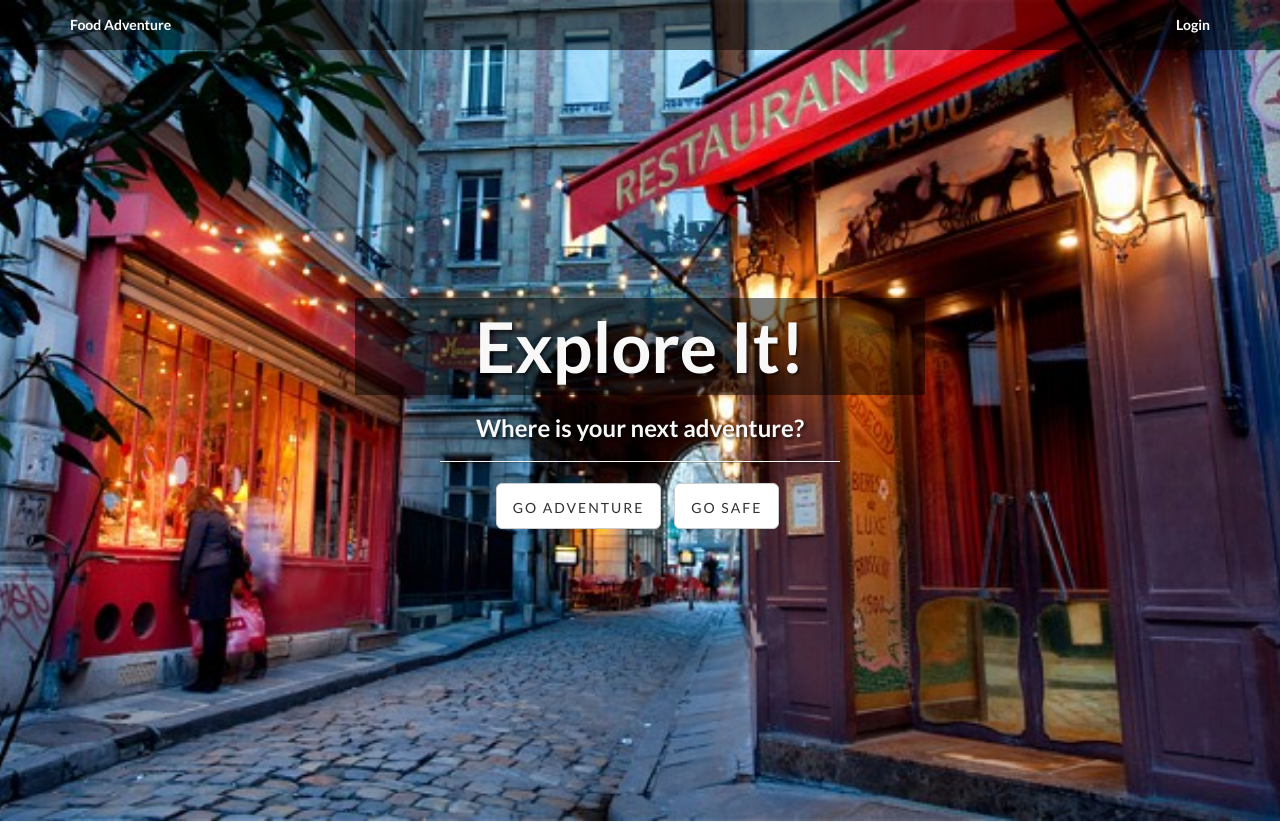
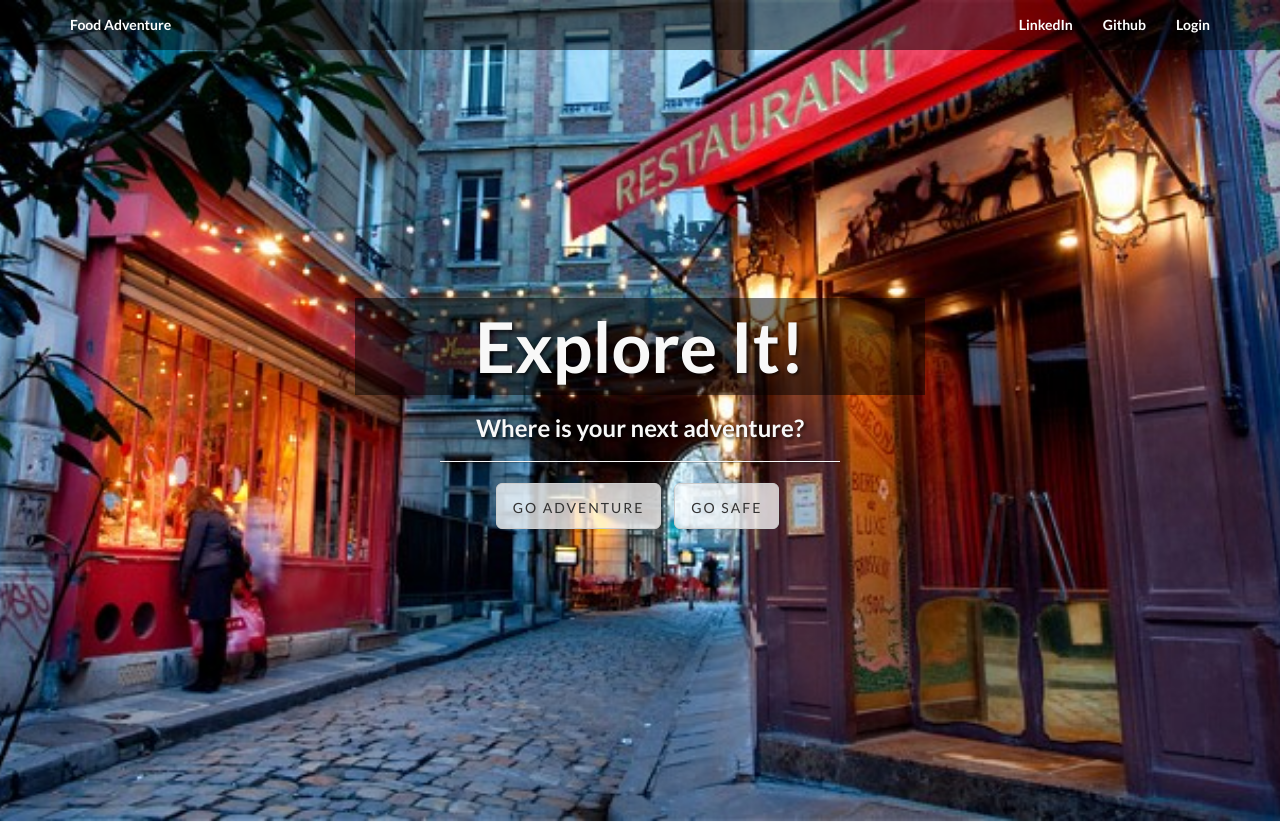
Before and after one commit to tinyjumbo/FoodChasing_Web, a Flask app: page / in a window 1280 px wide. Shown: the top 822 px of the page. Run offline with Flask 2, Linux system fonts and the light colour scheme; some libraries are stand-ins or nearby versions.

Commit message:
add linkedin javascript

```diff
--- a/FlaskApp/web_app/static/css/landing-page.css
+++ b/FlaskApp/web_app/static/css/landing-page.css
@@ -42,13 +42,47 @@ h6 {
 #websitename{
 
     color:white;
-    border-color:white;
+    border-color:#fff;
+
 }
 
+#linkedin{
+    color:white;
+}
+#github{
+    color:white;
+}
 #login{
 
     color:white;
 }
+
+#linkedin{
+
+
+    overflow:visible;
+    position:relative;
+}
+
+#linkedinspan{
+
+    margin-right:170px;
+    float:right;
+
+   width:200px;
+    padding:10px;
+    background: rgba(0, 0, 0, 0.5);
+
+
+
+}
+
+#linkedinspan > a{
+
+    color:white;
+    font-size: 15px;
+}
+
 .intro-header {
     padding-top: 50px; /* If you're making other pages, make sure there is 50px of padding to make sure the navbar doesn't overlap content! */
     padding-bottom: 50px;
@@ -128,6 +162,8 @@ h6 {
 
 
 
+
+
 #go-safe{
 
     display: inline-block;
@@ -137,6 +173,7 @@ h6 {
 #go-safe{
 
     width:100%;
+    background-color:rgba(255, 255, 255, 0.75);
 }
 
 .content-section-a {
@@ -182,10 +219,13 @@ h6 {
     margin-top: 0;
 }
 
+#go-adventure{
 
+    background-color:rgba(255, 255, 255, 0.75);
+}
 #adventure{
     display:block;
-    background-color:#fff;
+    background-color:rgba(255, 255, 255, 0.75);
     color:#333;
     width:100%;
     border-color:#ccc;
@@ -194,6 +234,11 @@ h6 {
     line-height:1.333333;
     border-radius:6px;
 
+
+}
+
+#back{
+    background-color:rgba(255, 255, 255, 0.75);
 
 }
 @media(max-width:1199px) {
--- a/FlaskApp/web_app/templates/index.html
+++ b/FlaskApp/web_app/templates/index.html
@@ -28,6 +28,11 @@
         <script src="https://oss.maxcdn.com/libs/respond.js/1.4.2/respond.min.js"></script>
     <![endif]-->
     <script src="https://code.jquery.com/jquery-2.1.0.min.js" integrity="sha256-8oQ1OnzE2X9v4gpRVRMb1DWHoPHJilbur1LP9ykQ9H0=" crossorigin="anonymous"></script>
+    <script type="text/javascript" src="../static/js/bootstrap.js"> </script>
+    <script src="http://code.jquery.com/jquery-1.9.1.js"></script>
+    <script   src="https://code.jquery.com/jquery-1.9.1.min.js"   integrity="sha256-wS9gmOZBqsqWxgIVgA8Y9WcQOa7PgSIX+rPA0VL2rbQ="   crossorigin="anonymous"></script>
+      <script   src="https://code.jquery.com/ui/1.10.0/jquery-ui.min.js"   integrity="sha256-hTpbeVXhgCmfO7nGcWp9d1kImKbzY6gN0Vo5u5wLuss="   crossorigin="anonymous"></script>
+
 
 
        <script type="text/javascript">
@@ -50,7 +55,51 @@
                  $("#go-safe").show();
 
              });
+             $(document).tooltip({
+                content: function () {
+                   return $('#hi').prop('title');
+        },
+        show: null,
+        close: function (event, ui) {
+            ui.tooltip.hover(
+
+            function () {
+                $(this).stop(true).fadeTo(400, 1);
+            },
+
+            function () {
+                $(this).fadeOut("400", function () {
+                    $(this).remove();
+                })
+            });
+        }
+    });
+
          });
+
+           $(function () {
+    $(document).tooltip({
+        content: function () {
+            return $("#linkedin").prop('title');
+        },
+        show: null,
+        close: function (event, ui) {
+            ui.tooltip.hover(
+
+            function () {
+                $(this).stop(true).fadeTo(400, 1);
+            },
+
+            function () {
+                $(this).fadeOut("400", function () {
+                    $(this).remove();
+                })
+            });
+        }
+    });
+});
+
+
       </script>
 
 
@@ -79,8 +128,17 @@
             <div class="collapse navbar-collapse" id="bs-example-navbar-collapse-1">
                 <ul class="nav navbar-nav navbar-right">
                     <li>
+                        <a href="#" id="linkedin" title="<span id='linkedinspan'><a href='https://www.linkedin.com/in/keran-chen-0484196a'>Keran Chen</a><br/><br/><a href='https://www.linkedin.com/in/zhihui-zach-qiu-295a088a'>Zach Qiu</a></span>">LinkedIn</a>
+
+                    </li>
+
+                    <li>
+                       <a href="https://github.com/tinyjumbo/FoodChasing_Web" id="github">Github</a>
+                    </li>
+                    <li>
                         <a href="#" id="login">Login</a>
                     </li>
+
 
                 </ul>
             </div>
@@ -101,8 +159,8 @@
                         <h1><span class="title">Explore It!</span></h1>
                         <h3>Where is your next adventure?</h3>
                         <hr class="intro-divider">
-                        <ul class="list-inline intro-social-buttons">
-                            <li>
+                        <ul id="thefun" class="list-inline intro-social-buttons">
+                            <li id="left">
                                  <button type="button" id="go-adventure" class="btn btn-default btn-lg"><span class="network-name"> Go Adventure</span> </button>
                                  <form method="get" name="adventure" id="adventure" action="http://cscie12.dce.harvard.edu/echo" enctype="application/x-www-form-urlencoded">
                                      <fieldset id="adventureform">
@@ -149,7 +207,7 @@
                                 </form>
                                 <button id="back" class="btn btn-default btn-lg"> Go Back</button>
                             </li>
-                            <li>
+                            <li id="right">
                                 <a href="#" id="go-safe" class="btn btn-default btn-lg"> <span class="network-name">Go Safe</span></a>
                             </li>
 
```
